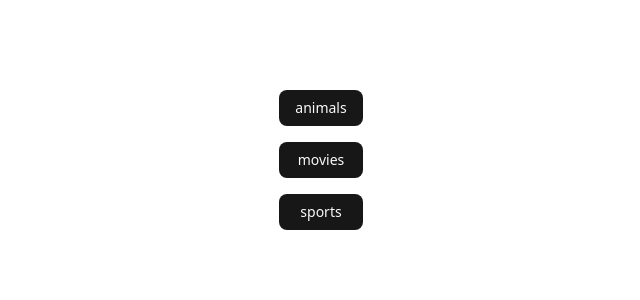
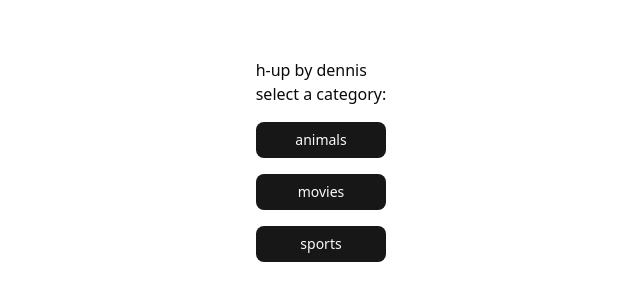
Before and after one commit to Dennis-Gega/h-up, a Next.js app: page / in a window 1280 px wide. Shown: the part 240-540 px from the top of the page, without its empty margins (319-959 px from the left). Built offline with nearby package versions, Linux system fonts and the light colour scheme.

Commit message:
restored title

```diff
--- a/src/app/page.tsx
+++ b/src/app/page.tsx
@@ -6,6 +6,11 @@ export default function Home() {
         <div className="flex items-center justify-center min-h-screen w-full">
             <div className="flex flex-col items-center">
                 <div className="flex flex-col flex-wrap gap-4 justify-center my-10">
+                    <div>
+                        <p>h-up by dennis</p>
+
+                        <p>select a category:</p>
+                    </div>
                     <Button asChild>
                         <Link href="/game/animals">animals</Link>
                     </Button>
--- a/src/components/ui/Title.tsx
+++ /dev/null
@@ -1,12 +0,0 @@
-function Title() {
-    return (
-        <div>
-            <p>h-up by dennis</p>
-
-            <p>select a category:</p>
-        </div>
-    );
-}
-
-export default Title;
-export { Title };
```
